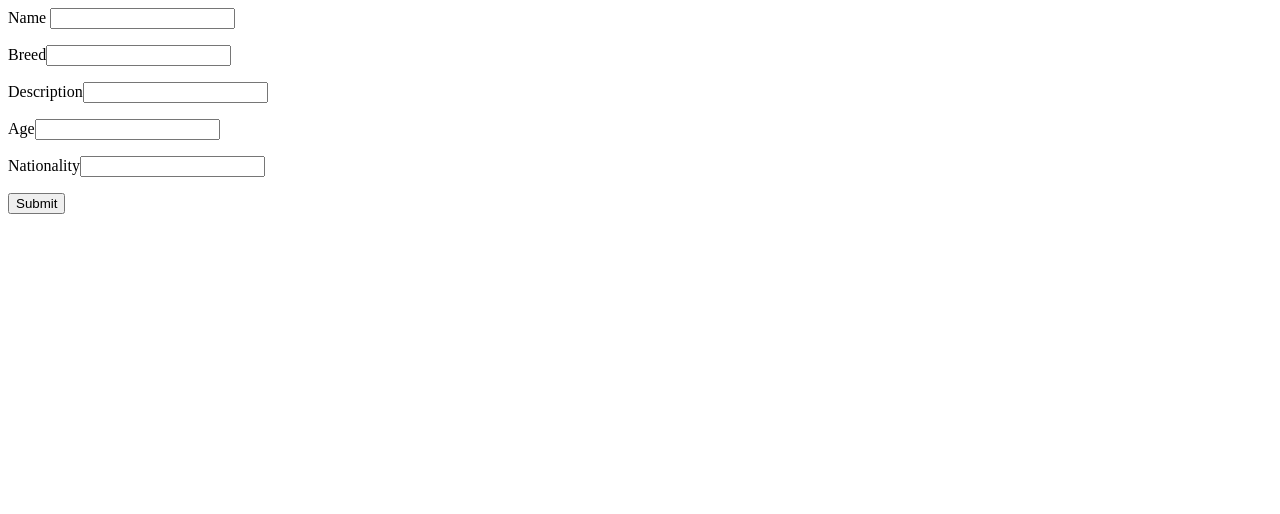
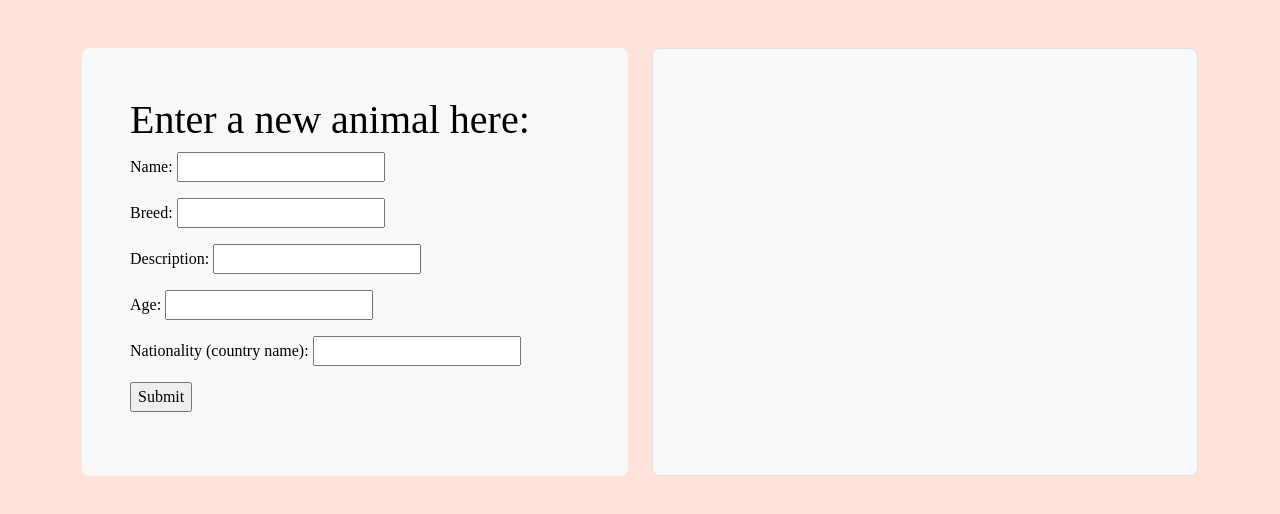
Before and after one commit to AmyBarnhouse/Charity-Website, a plain HTML site: page client/admin.html in a window 1280 px wide. Drawn offline with nearby package versions, Linux system fonts and the light colour scheme.

Commit message:
admin page improved

```diff
--- a/client/admin.html
+++ b/client/admin.html
@@ -1,8 +1,38 @@
-<form action="http://127.0.0.1:8090/new" method="post">
-    <p>Name <input name="name"></p>
-    <p>Breed<input name="breed"></p>
-    <p>Description<input name="description"></p>
-    <p>Age<input name="age"></p>
-    <p>Nationality<input name="country"></p>
-    <p><input type="submit" value="Submit"></p>
-  </form>
+<!DOCTYPE html>
+<html lang="en">
+  <head>
+    <meta charset="utf-8">
+    <meta name="viewport" content="width=device-width, initial-scale=1">
+    <title>Charity Website</title>
+    <link href="https://cdn.jsdelivr.net/npm/bootstrap@5.3.0-alpha1/dist/css/bootstrap.min.css" rel="stylesheet" integrity="sha384-GLhlTQ8iRABdZLl6O3oVMWSktQOp6b7In1Zl3/Jr59b6EGGoI1aFkw7cmDA6j6gD" crossorigin="anonymous">
+    <link href="styles.css" rel="stylesheet">
+    <script src="https://d3js.org/d3.v4.js"></script>
+    <script src="https://d3js.org/d3-scale-chromatic.v1.min.js"></script>
+  </head>
+
+<div class="container justify-content-center">
+  <body>
+    <div class="row align-items-md-stretch mt-5" id="adminBoxes">
+      <div class="col-md-6" id="adminBoxes">
+        <div class="h-100 p-5 text-bg-light rounded-3" id="adminBoxes">
+          <h1>Enter a new animal here:</h1>
+          <form action="http://127.0.0.1:8090/new" method="post">
+            <p>Name: <input name="name" required></p>
+            <p>Breed: <input name="breed" required></p>
+            <p>Description: <input name="description" required></p>
+            <p>Age: <input name="age" required></p>
+            <p>Nationality (country name): <input name="country" required></p>
+            <p><input type="submit" value="Submit"></p>
+          </form>
+        </div>
+      </div>
+      <div class="col-md-6" id="adminBoxes">
+        <div class="h-100 p-5 bg-light border rounded-3" id="adminBoxes">
+        </div>
+      </div>
+    </div>
+  </body>
+</div>
+<script src="https://cdn.jsdelivr.net/npm/bootstrap@5.3.0-alpha1/dist/js/bootstrap.bundle.min.js" integrity="sha384-w76AqPfDkMBDXo30jS1Sgez6pr3x5MlQ1ZAGC+nuZB+EYdgRZgiwxhTBTkF7CXvN" crossorigin="anonymous"></script>
+<script type="module" src="client.js"></script>
+</html>
--- a/client/styles.css
+++ b/client/styles.css
@@ -112,3 +112,7 @@ body {
     height: 150px;
     position: relative;
   }
+
+#adminBoxes{
+    background-color: #FFE3D9;
+}
```
